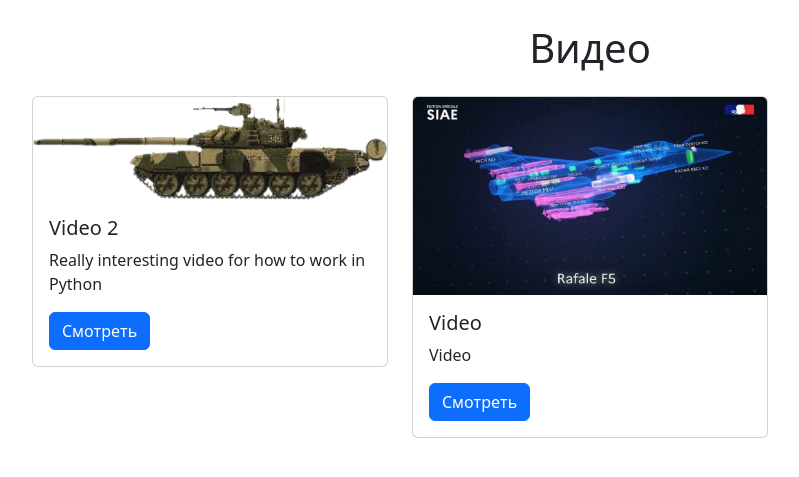
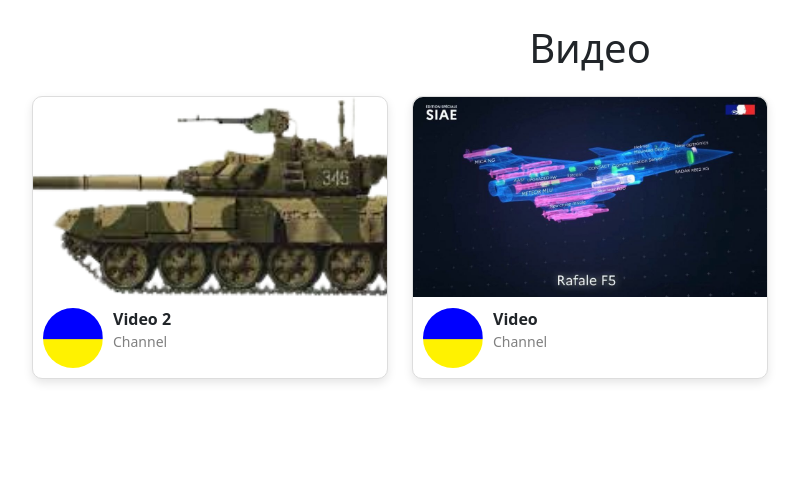
Before and after one commit to Slekatom/SWatch, a Django app: page / in a window 1280 px wide. Shown: the top 477 px of the page, without its empty margins (50-849 px from the left). Run offline with Django 5.2, Linux system fonts and the light colour scheme; data comes from the database, SQL or seed files in the repository; both versions use the stored data as it was after the commit.

Commit message:
Followings

```diff
--- a/SWatch/full_videos/admin.py
+++ b/SWatch/full_videos/admin.py
@@ -1,5 +1,6 @@
 from django.contrib import admin
-from .models import Channel, Video
+from .models import Channel, Video, Following
 
 admin.site.register(Channel)
 admin.site.register(Video)
+admin.site.register(Following)
--- a/SWatch/full_videos/models.py
+++ b/SWatch/full_videos/models.py
@@ -1,5 +1,6 @@
 from django.db import models
-
+from django.contrib.auth.models import User
+from django.http import HttpResponse
 class Channel(models.Model):
     COUNTRIES = [
         ("ua", "Ukraine"),
@@ -15,7 +16,7 @@
     followers = models.PositiveIntegerField(default=0)
     views = models.PositiveIntegerField(default=0)
     country = models.CharField(max_length=20, choices=COUNTRIES, default="404")
-    avatar = models.FileField(upload_to="avatars/", null=True, blank = True)
+    avatar = models.ImageField(upload_to="avatars/", null=True, blank=True)
 
     def __str__(self):
         return f"Channel: {self.title}, Country: {self.country}"
@@ -24,7 +25,7 @@
 class Video(models.Model):
     title = models.CharField(max_length=100)
     description = models.TextField(max_length=200)
-    channel = models.ForeignKey(Channel, on_delete=models.CASCADE)
+    channel = models.ForeignKey(Channel, on_delete=models.DO_NOTHING)
     upload_date = models.DateTimeField(auto_now_add=True)
     views = models.PositiveIntegerField(default=0)
     path = models.FileField(upload_to="videos/", null=True, blank=True)
@@ -32,3 +33,11 @@
 
     def __str__(self):
         return f"Video: {self.title}, Channel: {self.channel.title}"
+
+class Following(models.Model):
+    channel = models.ForeignKey(Channel, on_delete=models.DO_NOTHING)
+    user = models.ForeignKey(User, related_name='bookings', on_delete=models.DO_NOTHING)
+    date_followed = models.DateTimeField(auto_now_add=True)
+
+    def __str__(self):
+        return f"Followed from {self.date_followed} to {self.channel}"
--- a/SWatch/full_videos/urls.py
+++ b/SWatch/full_videos/urls.py
@@ -1,6 +1,9 @@
 from django.urls import path
-from .views import VideosListView
+from .views import VideosListView, VideosDetailView, follow
 
 urlpatterns = [
     path('', VideosListView.as_view(), name='videos-list'),
+    path('video/<int:pk>/watch/', VideosDetailView.as_view(), name="video-detail"),
+    path('channel/<int:pk>/', VideosDetailView.as_view(), name='channel-detail'),
+    path('channel/<int:pk>/follow/', follow, name='follow'),
 ]
--- a/SWatch/full_videos/views.py
+++ b/SWatch/full_videos/views.py
@@ -1,7 +1,9 @@
-from django.shortcuts import render
-from .models import Channel, Video
-from django.views.generic import ListView
-
+from django.http import HttpRequest
+from django.shortcuts import render, get_object_or_404
+from .models import Channel, Video, Following
+from django.views.generic import ListView, DetailView
+from django.contrib.auth.decorators import login_required
+from django.shortcuts import redirect
 
 class VideosListView(ListView):
     model = Video
@@ -9,3 +11,23 @@
     context_object_name = "videos"
     ordering = ["-upload_date"]
     paginate_by = 10
+
+class VideosDetailView(DetailView):
+    model = Video
+    template_name = "detail.html"
+    context_object_name = "video"
+
+
+@login_required
+def follow(request, pk):
+    channel = get_object_or_404(Channel, pk=pk)
+    following, created = Following.objects.get_or_create(channel=channel, user=request.user)
+
+    if not created:
+        following.delete()
+        created = False
+    else:
+        created = True
+
+    request.session['follow_status'] = created  # Збережемо стан у сесії
+    return redirect('video-detail', pk=channel.pk)
--- a/SWatch/templates/main.html
+++ b/SWatch/templates/main.html
@@ -1,46 +1,74 @@
-{% load static %}  <!-- Подключаем статику -->
-
+{% load static %}
+<!DOCTYPE html>
 <html lang="ru">
 <head>
     <meta charset="UTF-8">
     <meta name="viewport" content="width=device-width, initial-scale=1">
     <title>Видео</title>
-
-    <!-- Подключение Bootstrap -->
+    <!-- Bootstrap -->
     <link href="https://cdn.jsdelivr.net/npm/bootstrap@5.3.0/dist/css/bootstrap.min.css" rel="stylesheet">
+    <style>
+        .video-card {
+            background: white;
+            border: 1px solid #ddd;
+            border-radius: 10px;
+            box-shadow: 0px 4px 10px rgba(0, 0, 0, 0.1);
+            transition: transform 0.3s ease-in-out;
+        }
+        .video-card:hover {
+            transform: scale(1.05);
+        }
+        .video-thumbnail {
+            width: 100%;
+            height: 200px;
+            object-fit: cover;
+            border-top-left-radius: 10px;
+            border-top-right-radius: 10px;
+        }
+        .channel-avatar {
+            width: 60px;
+            height: 60px;
+            border-radius: 50%;
+            margin-right: 10px;
+        }
+        .video-info {
+            padding: 10px;
+        }
+        .video-title {
+            font-size: 16px;
+            font-weight: bold;
+            margin: 0;
+        }
+        .video-channel {
+            font-size: 14px;
+            color: gray;
+        }
+    </style>
 </head>
 <body>
     <div class="container mt-4">
         <h1 class="text-center mb-4">Видео</h1>
-
         <div class="row">
             {% for video in videos %}
             <div class="col-md-4 mb-4">
-                <div class="card">
-                    {% if video.path and video.path.url|lower|slice:"-4:" == ".mp4" %}
-                        <a href="{{ video.path.url }}" target="_blank">
-                            <img src="{{ video.photo.url }}" class="card-img-top" alt="Обложка видео">
-                        </a>
-                    {% elif video.path %}
-                        <img src="{{ video.path.url }}" class="card-img-top" alt="{{ video.title }}">
-                    {% else %}
-                        <img src="{% static 'default-thumbnail.jpg' %}" class="card-img-top" alt="Нет изображения">
-                    {% endif %}
-
-                    <div class="card-body">
-                        <h5 class="card-title">{{ video.title }}</h5>
-                        <p class="card-text">{{ video.description }}</p>
-                        {% if video.path and video.path.url|lower|slice:"-4:" == ".mp4" %}
-                            <a href="{{ video.path.url }}" class="btn btn-primary" target="_blank">Смотреть</a>
+                <div class="card video-card">
+                    <a href="{% url 'video-detail' video.pk %}">
+                        <img src="{{ video.photo.url }}" class="video-thumbnail" alt="Видео">
+                    </a>
+                    <div class="d-flex align-items-center video-info">
+                        {% if video.channel.avatar %}
+                            <img src="{{ video.channel.avatar.url }}" class="channel-avatar" alt="Аватар">
                         {% endif %}
+                        <div>
+                            <p class="video-title">{{ video.title }}</p>
+                            <p class="video-channel">{{ video.channel.title }}</p>
+                        </div>
                     </div>
                 </div>
             </div>
             {% endfor %}
         </div>
     </div>
-
-    <!-- Подключение Bootstrap JS -->
     <script src="https://cdn.jsdelivr.net/npm/bootstrap@5.3.0/dist/js/bootstrap.bundle.min.js"></script>
 </body>
 </html>
```
Also changed, not shown: SWatch/templates/detail.html (added, +68 -0 lines), SWatch/db.sqlite3, SWatch/full_videos/migrations/0004_alter_video_channel_following.py (added), SWatch/full_videos/migrations/0005_alter_channel_avatar.py (added), SWatch/media/photos/T_90-removebg-preview.png (added), 1 other file.
